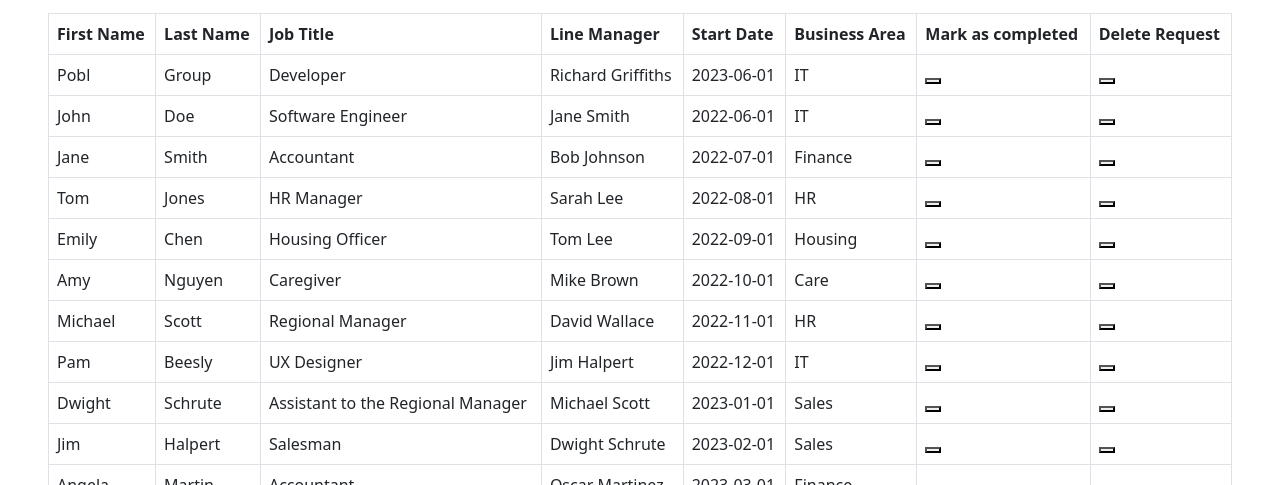
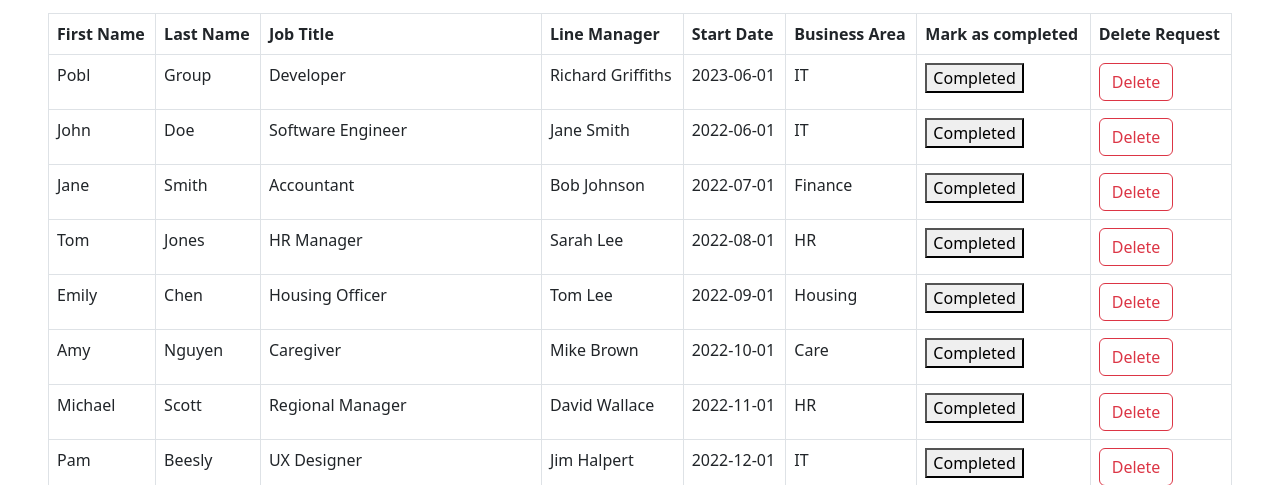
Before and after one commit to ricacostt/userRequests, a React (Create React App) app in the folder new-user-requests/: page / in a window 1280 px wide. Shown: the part 315-800 px from the top of the page. Built offline with nearby package versions, Linux system fonts and the light colour scheme.

Commit message:
delete functionalty added

```diff
--- a/new-user-requests/src/components/Request.js
+++ b/new-user-requests/src/components/Request.js
@@ -1,6 +1,6 @@
 import React from "react";
 
-const Request = ({ request }) => {
+const Request = ({ request, onDelete }) => {
   return (
     <tbody>
     <tr>
@@ -12,10 +12,10 @@ const Request = ({ request }) => {
       <td>{request.startDate}</td>
       <td>{request.businessArea}</td>
       <td>
-        <button type="checkbox"></button>
+        <button type="checkbox">Completed</button>
       </td>
       <td>
-        <button type="button"></button>
+        <button onClick={()=> onDelete(request.id)} className="btn btn-outline-danger" type="button">Delete</button>
       </td>
     </tr>
     </tbody>
--- a/new-user-requests/src/components/RequestsList.js
+++ b/new-user-requests/src/components/RequestsList.js
@@ -1,8 +1,9 @@
-import React from "react";
-import requests from "../data/data.json";
+import React, {useState} from "react";
+import requestsData from "../data/data.json";
 import Request from "./Request";
 
 const RequestsList = () => {
+  const [requests, setRequests] = useState(requestsData)
   return (
     <div>
       <h1 className="text-left pt-5 pb-2">Requests List</h1>
@@ -22,8 +23,9 @@ const RequestsList = () => {
 
               </tr>
             </thead>
+              {/* The onDelete function takes an id parameter, which represents the unique identifier of the request to be deleted. The function first filters the requests array to remove the request with the matching id. It does this by using the filter function, which takes an arrow function that returns true for every element that should be kept in the array, and false for elements that should be removed. */}
             {requests.map((request) => (
-              <Request request={request} />
+              <Request request={request} key={request.id} onDelete={(id)=> setRequests(requests.filter((e)=> e.id !== id))}/>
             ))}
           </table>{" "}
         </div>
```
